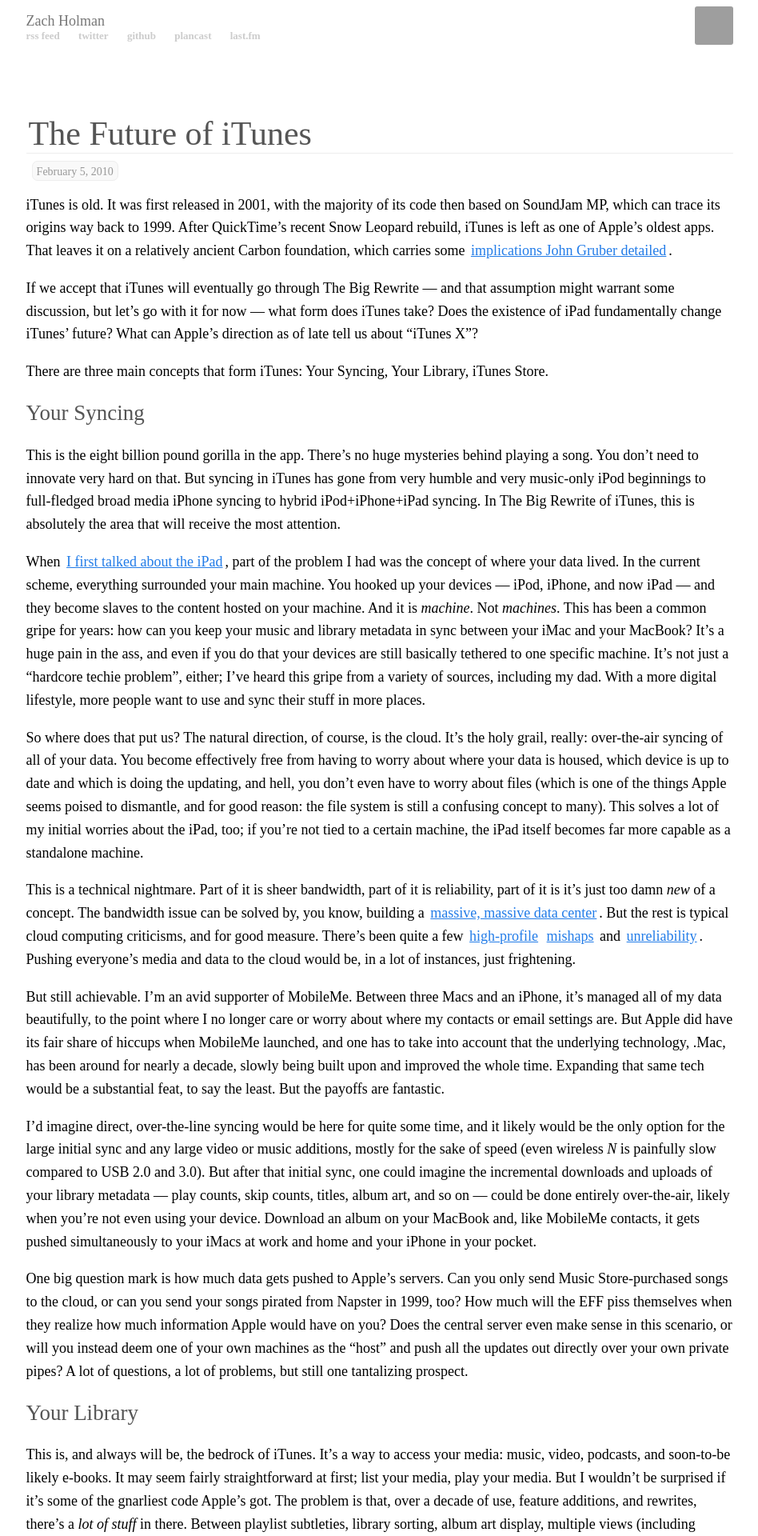
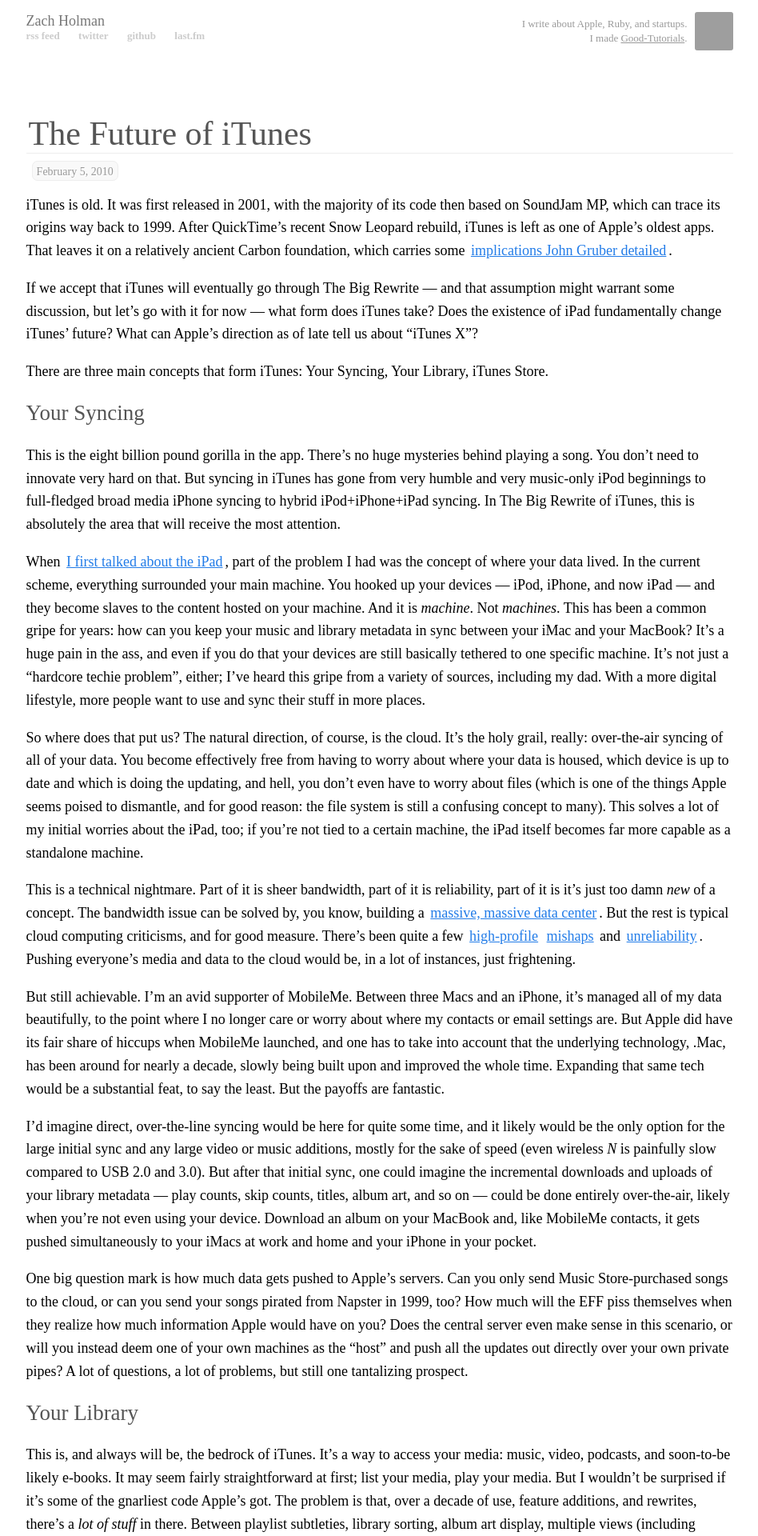
Before and after one commit to broccolini/designertocoder.github.com, a Jekyll site: the page built from index.html, in a window 1280 px wide. Shown: the top 1920 px of the page at 80% size, without its empty margins (165-1113 px from the left). Built offline with Jekyll 4.4.1, drawn with Linux system fonts in a browser that asks for light colours; Markdown is read by kramdown in place of the engine named in the settings; grey boxes are pictures that could not be loaded.

Commit message:
Layout tweaks.
I can't find a funny commit message for this unless I'm talking about tweaking on meth, which seems kinda lackadaisical.

```diff
--- a/_layouts/layout.html
+++ b/_layouts/layout.html
@@ -19,12 +19,15 @@
   <a href="/">
     <img src="http://twivatar.org/holman/normal" height="48" width="48" />
   </a>
+  <div id="byline">
+    <p>I write about Apple, Ruby, and startups.</p>
+    <p>I made <a href="http://www.good-tutorials.com">Good-Tutorials</a>.</p>
+  </div>
   <div id="title"><a href="/">Zach Holman</a></div>
   <div id="misc">
     <a href="http://feeds.feedburner.com/holman">rss feed</a>
     <a href="http://twitter.com/holman">twitter</a>
     <a href="http://github.com/holman">github</a>
-    <a href="http://plancast.com/holman">plancast</a>
     <a href="http://www.last.fm/user/zachholman">last.fm</a>
   </div>
 </div>
--- a/css/styles.css
+++ b/css/styles.css
@@ -1,6 +1,7 @@
 body{
   font-family: 'Myriad Pro';
   font-size: 18px;
+  text-shadow: 1px 1px 0 #fff;
 }
 a{
   color: #227CE8;
@@ -50,8 +51,28 @@
 #header #misc{
   font-size: 13px;
 }
+#header #byline{
+  color: #999;
+  font-size: 13px;
+  padding-top: 12px;
+  padding-right: 10px;
+  float: right;
+  text-align: right;
+}
+#header #byline p{
+  margin: 0;
+  margin-top: 2px;
+}
+#header #byline a{
+  color: #999;
+  text-decoration: underline;
+}
+#header #byline a:hover{
+  text-decoration: none;
+}
 #header img{
   border: 0;
+  margin-top: 7px;
   -webkit-border-radius: 3px;
   -moz-border-radius: 3px;
   float: right;
@@ -121,7 +142,6 @@
   padding: .75em 1em;
   text-align: center;
   color: #999;
-  text-shadow: 1px 1px 0 #fff;
 }
 #enjoy_my_toots p:first-child{
   font-size: 1em;
```
